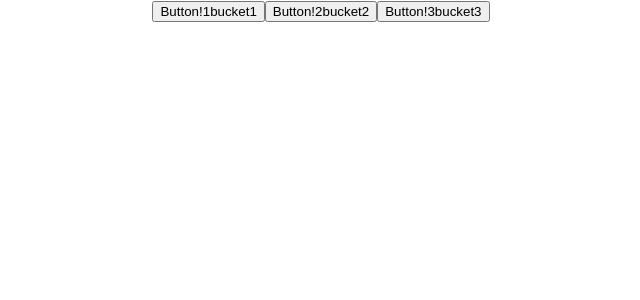
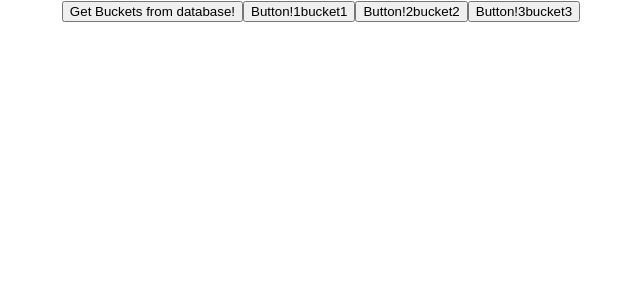
Before and after one commit to derekgch/react-mvvm-ts, a React (Create React App) app: page / in a window 1280 px wide. Shown: the top 300 px of the page, without its empty margins (319-959 px from the left). Built offline with nearby package versions, Linux system fonts and the light colour scheme.

Commit message:
added an additional button

```diff
--- a/src/components/BucketController.tsx
+++ b/src/components/BucketController.tsx
@@ -1,6 +1,7 @@
 import * as React from 'react';
 import BucketViewModel from './BucketViewModel';
 import BucketViews from './BucketViews';
+import { Bucket } from '../models/domain/TypeDef';
 
 export interface IBucketControllerProps {
   viewModel:BucketViewModel
@@ -17,12 +18,20 @@ export default class BucketController extends React.Component<IBucketControllerP
     }
   }
 
-  public render() {
+  handleClick =(event:React.MouseEvent<HTMLButtonElement>) =>{
+    console.log(event);
+  }
+
+
+  render() {
     const buckets = this.props.viewModel.getBuckets();
 
     return (
       <div>
-      < BucketViews buckets={buckets}/>
+      < BucketViews
+        buckets={buckets}
+        handleClick={this.handleClick}
+        />
       </div>
     );
   }
--- a/src/components/BucketViews.tsx
+++ b/src/components/BucketViews.tsx
@@ -4,7 +4,8 @@ import Button from './UI/Button';
 
 
 export interface IBucketViewsProps {
-  buckets: Bucket[]
+  buckets: Bucket[],
+  handleClick : (event: React.MouseEvent<HTMLButtonElement>) => void
 }
 
 export default class BucketViews extends React.Component<IBucketViewsProps> {
@@ -13,6 +14,7 @@ export default class BucketViews extends React.Component<IBucketViewsProps> {
 
     return (
       <div>
+        <button onClick ={ this.props.handleClick } >Get Buckets from database!</button>
         {this.props.buckets.map( e => <Button key={e._id} _id={e._id} description={e.description}/>)}
       </div>
     );
```
